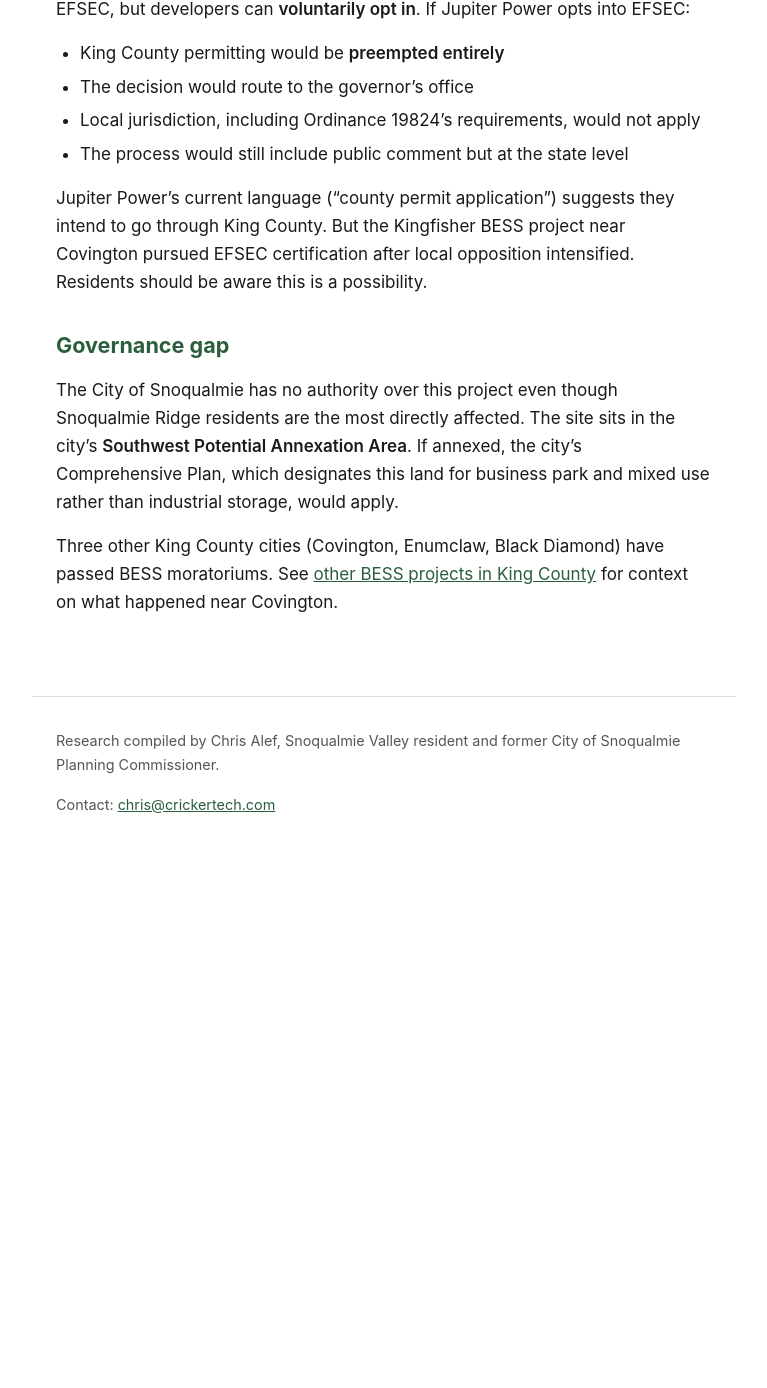
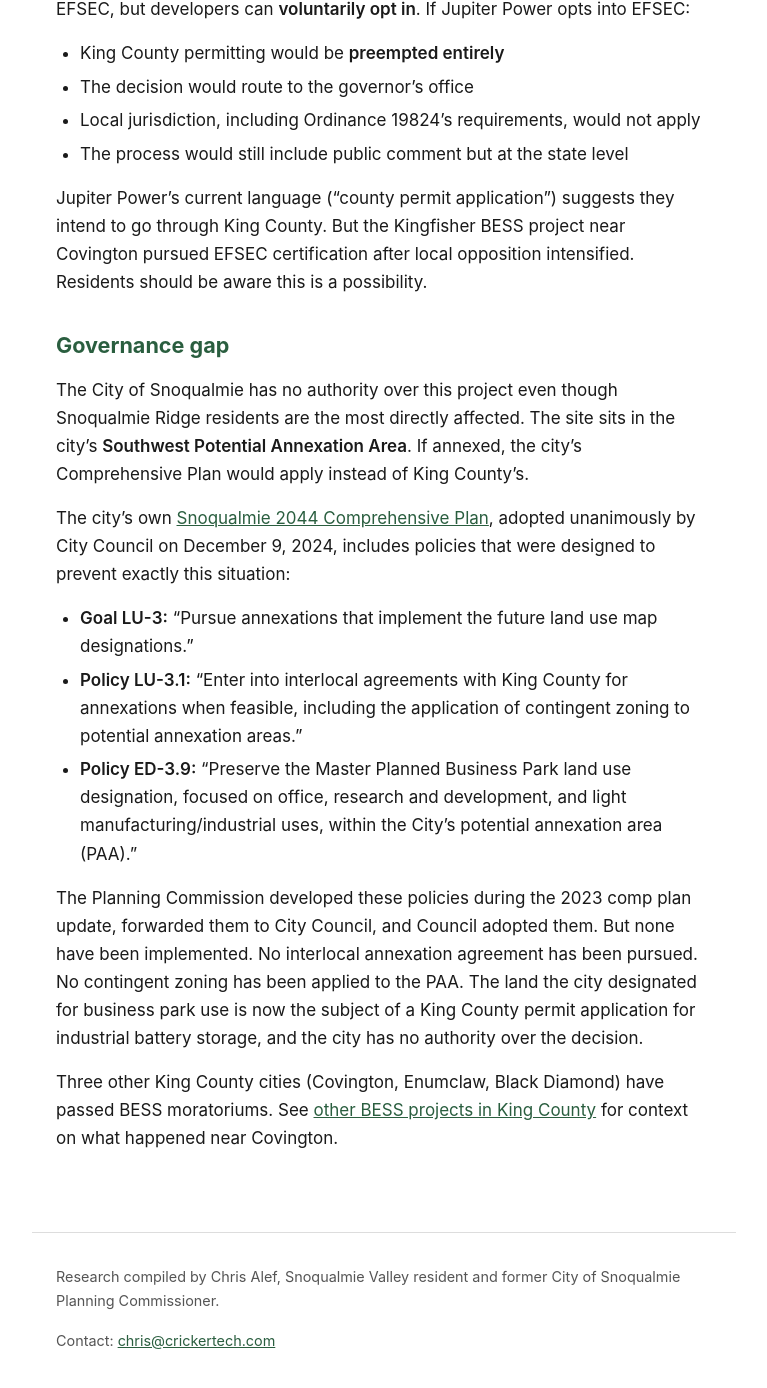
Before and after one commit to calef/cascadia-ridge-bess, a Jekyll site: the page built from _pages/permitting.md, in a window 1280 px wide and 1400 px high, scrolled down 2415 px. Shown: the top 1388 px of the window, without its empty margins (256-1023 px from the left). Built offline with Jekyll 4.4.1, drawn with Linux system fonts in a browser that asks for light colours; before the commit the page ends 3279 px from its top, so only the background shows below that.

Commit message:
Deploy site 2026-03-18-165324

```diff
--- a/_pages/permitting.md
+++ b/_pages/permitting.md
@@ -56,6 +56,14 @@ Jupiter Power's current language ("county permit application") suggests they int
 
 ## Governance gap
 
-The City of Snoqualmie has no authority over this project even though Snoqualmie Ridge residents are the most directly affected. The site sits in the city's **Southwest Potential Annexation Area**. If annexed, the city's Comprehensive Plan, which designates this land for business park and mixed use rather than industrial storage, would apply.
+The City of Snoqualmie has no authority over this project even though Snoqualmie Ridge residents are the most directly affected. The site sits in the city's **Southwest Potential Annexation Area**. If annexed, the city's Comprehensive Plan would apply instead of King County's.
+
+The city's own [Snoqualmie 2044 Comprehensive Plan](https://snoqualmiewa.gov/1070/Snoqualmie-Comprehensive-Plan-2044), adopted unanimously by City Council on December 9, 2024, includes policies that were designed to prevent exactly this situation:
+
+- **Goal LU-3:** "Pursue annexations that implement the future land use map designations."
+- **Policy LU-3.1:** "Enter into interlocal agreements with King County for annexations when feasible, including the application of contingent zoning to potential annexation areas."
+- **Policy ED-3.9:** "Preserve the Master Planned Business Park land use designation, focused on office, research and development, and light manufacturing/industrial uses, within the City's potential annexation area (PAA)."
+
+The Planning Commission developed these policies during the 2023 comp plan update, forwarded them to City Council, and Council adopted them. But none have been implemented. No interlocal annexation agreement has been pursued. No contingent zoning has been applied to the PAA. The land the city designated for business park use is now the subject of a King County permit application for industrial battery storage, and the city has no authority over the decision.
 
 Three other King County cities (Covington, Enumclaw, Black Diamond) have passed BESS moratoriums. See [other BESS projects in King County](/other-projects) for context on what happened near Covington.
```
